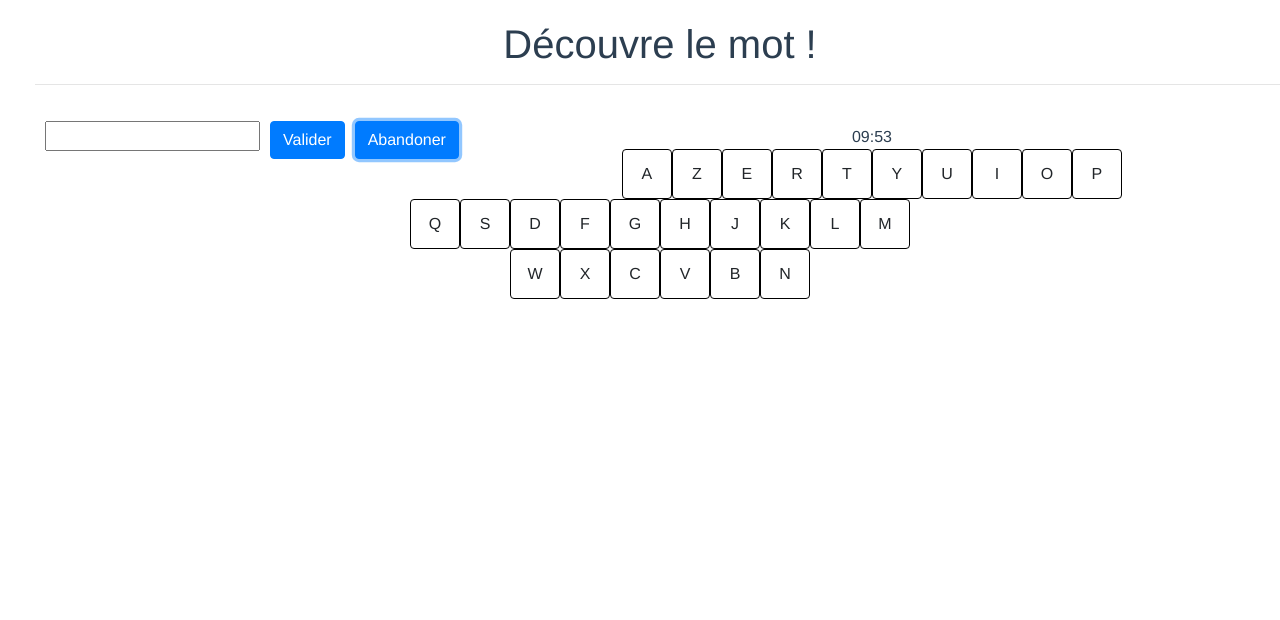
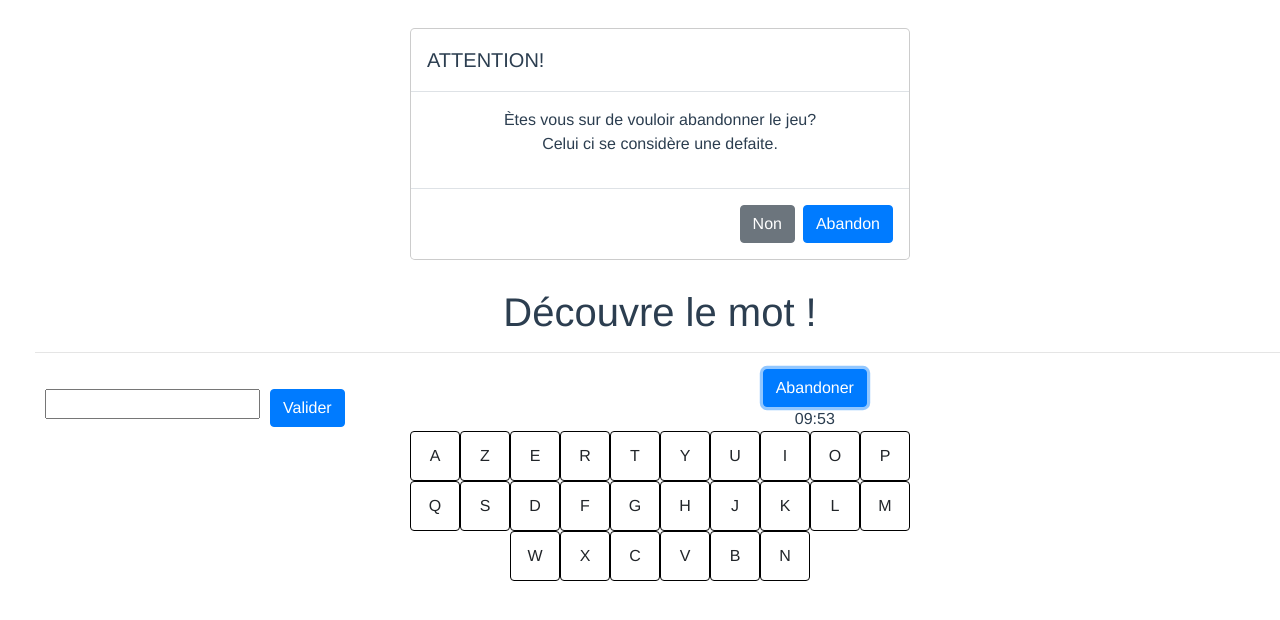
Before and after one commit to UE-FRONTEND/projet-2022-guitard-sayedabouljoud, a Vue app: page /game in a window 1280 px wide. Both pictures are taken after a click on the button "Abandoner". Shown: the top 620 px of the page. Built offline with nearby package versions, Linux system fonts and the light colour scheme; no server answers.

Commit message:
created component module Abadnon

```diff
--- /dev/null
+++ b/src/composants/Abandon.vue
@@ -0,0 +1,32 @@
+<template>
+  <div v-if="show1" class="modal+" tabindex="-1" role="dialog">
+    <div class="modal-dialog" role="document">
+      <div class="modal-content">
+        <div class="modal-header">
+          <h5 class="modal-title">ATTENTION!</h5>
+        </div>
+        <div class="modal-body">
+          <p>Ètes vous sur de vouloir abandonner le jeu?
+            <br/>Celui ci se considère une defaite.</p>
+        </div>
+        <div class="modal-footer">
+          <button type="button" class="btn btn-secondary" @click="$emit('close')">Non</button>
+          <button type="button" class="btn btn-primary">Abandon</button>
+        </div>
+      </div>
+    </div>
+  </div>
+</template>
+
+<script>
+export default {
+  name: "Abandon",
+  props: {
+    show1: Boolean
+  }
+}
+</script>
+
+<style scoped>
+
+</style>
--- a/src/composants/Game.vue
+++ b/src/composants/Game.vue
@@ -1,10 +1,11 @@
 <template>
+  <abandon :show1="showModal" @close="showModal = false"/>
   <div class="game">
     <h1 style="text-align: center">Découvre le mot !</h1>
     <hr/>
     <input id="text" type="text" v-model="txt"/>
     <input id="btn" type="button" class="btn btn-primary" value="Valider"/>
-    <input id="btn" type="button" class="btn btn-primary" value="Abandoner"/>
+    <input id="btn show-modal" type="button" class="btn btn-primary" value="Abandoner" @click="showModal = true"/>
     <br/>
     <timer/>
     <keyboard class="keyboard"/>
@@ -16,16 +17,19 @@
 import axios from "axios";
 import Timer from "@/composants/Timer";
 import Keyboard from "@/composants/Keyboard";
+import Abandon from "@/composants/Abandon";
 
 export default {
   name: "Game",
   components: {
     Timer,
-    Keyboard
+    Keyboard,
+    Abandon
   },
   data: function(){
     return{
-      word: ""
+      word: "",
+      showModal: false
     }
   },
   mounted(){
```
